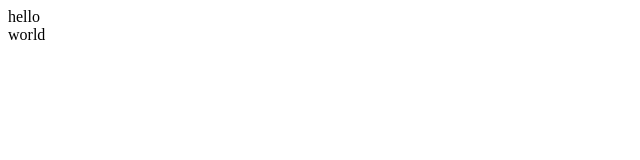
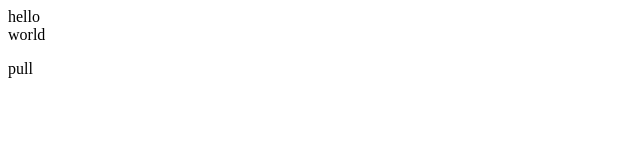
Before and after one commit to kabochan73/git1, a plain HTML site: page index.html in a window 1280 px wide. Shown: the full height of the page, 0-640 px from the left. Drawn offline with Linux system fonts and the light colour scheme.

Commit message:
pullrequestしたよ

```diff
--- a/index.html
+++ b/index.html
@@ -1,2 +1,4 @@
 <div>hello</div>
 <div>world</div>
+
+<p>pull</p>
```
